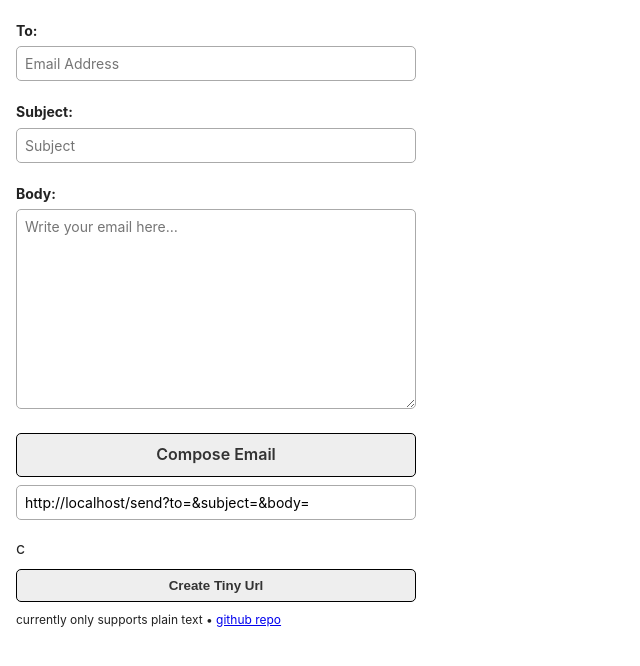
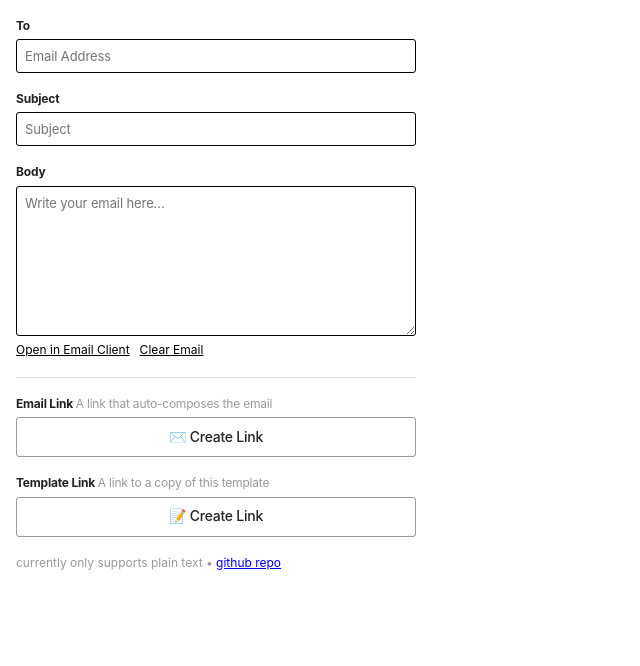
Before and after one commit to huntercaron/email-template, a Next.js app: page / in a window 1280 px wide. Shown: the top 666 px of the page, without its empty margins (0-640 px from the left). Built offline with nearby package versions, Linux system fonts and the light colour scheme.

Commit message:
styling & link creation UI

```diff
--- a/pages/index.tsx
+++ b/pages/index.tsx
@@ -1,32 +1,104 @@
-import Head from "next/head";
-import { useState, useEffect } from "react";
+import Head from "next/head"
+import { useState, useEffect } from "react"
 import {
     useURLState,
     createMailToLink,
     createURLParamString,
     fetchShortenedUrl,
-} from "../utils";
-import { GlobalStyle } from "../utils/globalStyle";
+} from "../utils"
+import { GlobalStyle } from "../utils/globalStyle"
 
-/*
-    TODO
-    add URL shortening
-    add 'clear email' button
-*/
+function LinkCreator(props) {
+    const { children, url, secondary, areLinksValid, setAreLinksValid } = props
+    const [shortLink, setShortLink] = useState()
+    const [loading, setLoading] = useState(false)
+
+    useEffect(() => {
+        if (!areLinksValid) setShortLink(null)
+    }, [areLinksValid])
+
+    function createLink() {
+        setLoading(true)
+
+        fetchShortenedUrl(url).then((link) => {
+            setLoading(false)
+            setAreLinksValid(true)
+            console.log(link)
+            if (link) {
+                setShortLink(link)
+            }
+        })
+    }
+
+    return (
+        <div className="link-container box">
+            {shortLink && areLinksValid ? (
+                <div className="link">
+                    <input type="text" readOnly value={shortLink} />
+                </div>
+            ) : (
+                <div onClick={createLink}>
+                    {loading ? <h3>Creating Link…</h3> : children}
+                </div>
+            )}
+
+            <style jsx>{`
+                .link-container {
+                    margin-bottom: var(--space);
+                    text-align: center;
+                    height: calc(var(--space) * 2.5);
+                    border-color: ${secondary ? "var(--gray)" : "#000000"};
+                    display: flex;
+                    justify-content: center;
+                    align-items: center;
+                    cursor: pointer;
+                }
+
+                .link {
+                    flex: 1;
+                    height: 100%;
+                }
+
+                .link input {
+                    width: 100%;
+                    height: 100%;
+                    margin: 0;
+                    flex: 1;
+                    border: 0;
+                }
+            `}</style>
+        </div>
+    )
+}
 
 export default function Home() {
     // data fields bound to URL
-  const [to, setTo] = useURLState("to");
-  const [subject, setSubject] = useURLState("subject");
-  const [body, setBody] = useURLState("body");
-  const [baseURL, setBaseURL] = useState("");
+    const [to, setTo] = useURLState("to")
+    const [subject, setSubject] = useURLState("subject")
+    const [body, setBody] = useURLState("body")
+    const [baseURL, setBaseURL] = useState("")
+    const [areLinksValid, setAreLinksValid] = useState(false)
 
     useEffect(() => {
-    setBaseURL(window.location.origin);
-  }, []);
+        setBaseURL(window.location.origin)
+    }, [])
 
-  const mailLink = createMailToLink(to, subject, body);
-  const sendUrl = baseURL + "/send" + createURLParamString(to, subject, body);
+    useEffect(() => {
+        setAreLinksValid(false)
+    }, [to, subject, body])
+
+    function clearEmail() {
+        if (confirm("Are you sure you want to clear this email?")) {
+            setTo("")
+            setSubject("")
+            setBody("")
+        }
+    }
+
+    // building links
+    const mailToLink = createMailToLink(to, subject, body)
+    const sendUrl = baseURL + "/send" + createURLParamString(to, subject, body)
+    const templateUrl = baseURL + createURLParamString(to, subject, body)
 
     return (
         <div className="container">
@@ -36,36 +108,83 @@ export default function Home() {
             </Head>
 
             <main>
-        <h4>To:</h4>
+                <h4>To</h4>
                 <input
                     type="text"
+                    className="box"
                     placeholder="Email Address"
                     value={to}
                     onChange={(e) => setTo(e.target.value)}
                 />
-        <h4>Subject:</h4>
+                <h4>Subject</h4>
                 <input
                     type="text"
+                    className="box"
                     placeholder="Subject"
                     value={subject}
                     onChange={(e) => setSubject(e.target.value)}
                 />
-        <h4>Body:</h4>
+                <h4>Body</h4>
                 <textarea
+                    className="box"
                     placeholder="Write your email here…"
                     value={body}
                     onChange={(e) => setBody(e.target.value)}
                 />
-        <a className="button" href={mailLink}>
-          Compose Email
+
+                <div>
+                    <a className="action" href={mailToLink}>
+                        Open in Email Client
                     </a>
-        <input type="text" readOnly value={sendUrl} />c
-        <button className="button" onClick={() => fetchShortenedUrl(sendUrl)}>
-          Create Tiny Url
-        </button>
+                    <span className="action" onClick={clearEmail}>
+                        Clear Email
+                    </span>
+                </div>
+
+                <div className="divider" />
+
+                <h4>
+                    Email Link{" "}
+                    <span className="secondary">
+                        A link that auto-composes the email
+                    </span>
+                </h4>
+
+                <LinkCreator
+                    url={sendUrl}
+                    areLinksValid={areLinksValid}
+                    setAreLinksValid={setAreLinksValid}
+                >
+                    <h3>
+                        <span role="img" aria-label="email">
+                            ✉️
+                        </span>{" "}
+                        Create Link
+                    </h3>
+                </LinkCreator>
+
+                <h4>
+                    Template Link{" "}
+                    <span className="secondary">
+                        A link to a copy of this template
+                    </span>
+                </h4>
+                <LinkCreator
+                    url={templateUrl}
+                    areLinksValid={areLinksValid}
+                    setAreLinksValid={setAreLinksValid}
+                    secondary
+                >
+                    <h3>
+                        <span role="img" aria-label="template">
+                            📝
+                        </span>{" "}
+                        Create Link
+                    </h3>
+                </LinkCreator>
             </main>
 
-      <footer>
+            <footer className="secondary">
                 currently only supports plain text •{" "}
                 <a
                     href="https://github.com/huntercaron/email-template"
@@ -76,9 +195,50 @@ export default function Home() {
                 </a>
             </footer>
 
-      <style jsx>{`
+            <style jsx global>{`
                 .container {
-          padding: 16px;
+                    --space: 12px;
+                    --gray: rgba(0, 0, 0, 0.4);
+                    --light-gray: rgba(0, 0, 0, 0.12);
+                    padding: var(--space);
+                }
+
+                .box {
+                    border: 1px solid #000;
+                    border-radius: 3px;
+                }
+
+                h3 {
+                    font-weight: 500;
+                    margin: 0;
+                    font-size: 14px;
+                    letter-spacing: -0.25px;
+                }
+
+                h4 {
+                    font-size: 12px;
+                    letter-spacing: -0.2px;
+                    margin: 0 0 4px;
+                }
+
+                .divider {
+                    width: 100%;
+                    height: 1px;
+                    flex-shrink: 0;
+                    border-top: 1px solid var(--light-gray);
+                    margin: var(--space) 0;
+                }
+
+                .secondary {
+                    color: var(--gray);
+                    font-weight: 400;
+                }
+
+                .action {
+                    color: #000;
+                    font-size: 12px;
+                    margin-right: 10px;
+                    text-decoration: underline;
                 }
 
                 main {
@@ -89,50 +249,35 @@ export default function Home() {
 
                 input,
                 textarea {
-          border: 1px solid #aaa;
-          border-radius: 5px;
-          font-size: 14px;
+                    background-color: transparent;
+                    font-size: 13px;
+                    letter-spacing: -0.1px;
                     padding: 0.5rem;
-          margin-bottom: 16px;
-          font-family: -apple-system, BlinkMacSystemFont, Segoe UI, Roboto,
-            Oxygen, Ubuntu, Cantarell, Fira Sans, Droid Sans, Helvetica Neue,
-            sans-serif;
+                    margin-bottom: var(--space);
+                    font-family: -apple-system, BlinkMacSystemFont, Segoe UI,
+                        Roboto, Oxygen, Ubuntu, Cantarell, Fira Sans, Droid Sans,
+                        Helvetica Neue, sans-serif;
                 }
 
                 textarea {
-          height: 200px;
-        }
-
-        h4 {
-          font-size: 14px;
-          margin: 4px 0;
-        }
-
-        .button {
-          background-color: #eee;
-          margin: 8px 0;
-          text-decoration: none;
-          color: #333;
-          text-align: center;
-          font-weight: 600;
-          padding: 8px;
-          border-radius: 5px;
-          border: 1px solid black;
+                    height: 150px;
+                    min-height: 100px;
+                    min-width: 100%;
+                    margin-bottom: 0px;
                 }
 
                 footer {
                     font-size: 12px;
                 }
 
-        @media (max-width: 600px) {
-          .grid {
-            width: 100%;
-            flex-direction: column;
+                @media (min-width: 350px) {
+                    .container {
+                        --space: 16px;
                     }
                 }
             `}</style>
 
             <GlobalStyle />
         </div>
-  );
+    )
 }
--- a/utils/globalStyle.tsx
+++ b/utils/globalStyle.tsx
@@ -19,7 +19,7 @@ export function GlobalStyle() {
                     Oxygen, Ubuntu, Cantarell, Fira Sans, Droid Sans,
                     Helvetica Neue, sans-serif;
                 color: #222;
-                -webkit-font-smoothing: antialiased;
+                // -webkit-font-smoothing: antialiased;
                 -moz-osx-font-smoothing: grayscale;
                 text-size-adjust: 100%;
                 -ms-text-size-adjust: 100%;
--- a/utils/index.tsx
+++ b/utils/index.tsx
@@ -1,64 +1,64 @@
-import { useState, useEffect } from "react";
+import { useState, useEffect } from "react"
 
 export function encode(text: string): string {
-  return encodeURIComponent(text);
+    return encodeURIComponent(text)
 }
 
 export function getParam(name: string, urlParams): string {
-  const searchParams = new URLSearchParams(urlParams);
-  return decodeURIComponent(searchParams.get(name) || "");
+    const searchParams = new URLSearchParams(urlParams)
+    return decodeURIComponent(searchParams.get(name) || "")
 }
 
 export function setParam(name: string, value: string, urlParams) {
-  const searchParams = new URLSearchParams(urlParams);
-  searchParams.set(name, encode(value));
-  window.history.replaceState(null, null, "?" + searchParams.toString());
+    const searchParams = new URLSearchParams(urlParams)
+    searchParams.set(name, encode(value))
+    window.history.replaceState(null, null, "?" + searchParams.toString())
 }
 
 // hook for storing state in URL so links can be shared
 export const useURLState = (name: string): [string, (item: string) => void] => {
-  const [param, setParamValue] = useState("");
+    const [param, setParamValue] = useState("")
     const setParamState = (newValue) => {
-    setParamValue(newValue);
-    setParam(name, newValue, window.location.search);
-  };
+        setParamValue(newValue)
+        setParam(name, newValue, window.location.search)
+    }
     useEffect(() => {
-    const currentParamValue = getParam(name, window.location.search);
-    setParamValue(currentParamValue);
-  }, []);
-  return [param, setParamState];
-};
+        const currentParamValue = getParam(name, window.location.search)
+        setParamValue(currentParamValue)
+    }, [])
+    return [param, setParamState]
+}
 
 export function createURLParamString(to, subject, body) {
-  const searchParams = new URLSearchParams();
+    const searchParams = new URLSearchParams()
 
-  searchParams.set("to", encode(to));
-  searchParams.set("subject", encode(subject));
-  searchParams.set("body", encode(body));
+    searchParams.set("to", encode(to))
+    searchParams.set("subject", encode(subject))
+    searchParams.set("body", encode(body))
 
-  return "?" + searchParams.toString();
+    return "?" + searchParams.toString()
 }
 
 export function createMailToLink(to, subject, body) {
-  const enTo = encode(to);
-  const enSubject = encode(subject);
-  const enBody = encode(body);
+    const enTo = encode(to)
+    const enSubject = encode(subject)
+    const enBody = encode(body)
 
-  return `mailto:${enTo}?subject=${enSubject}&body=${enBody}`;
+    return `mailto:${enTo}?subject=${enSubject}&body=${enBody}`
 }
 
 export async function fetchShortenedUrl(url) {
     const res = await fetch(`/api/shorten`, {
         method: "POST",
         body: JSON.stringify({ url }),
-  });
+    })
 
-  const data = await res.json();
+    const data = await res.json()
 
     if (res.status !== 200) {
-    console.log(data.message);
+        console.log(data.message)
     }
 
-  console.log(data.url);
-  return data;
+    // console.log(data.url)
+    return Promise.resolve(data?.url)
 }
```
Also changed, not shown: package.json (indentation only). Lines whose indentation alone changed are shown as unchanged.
